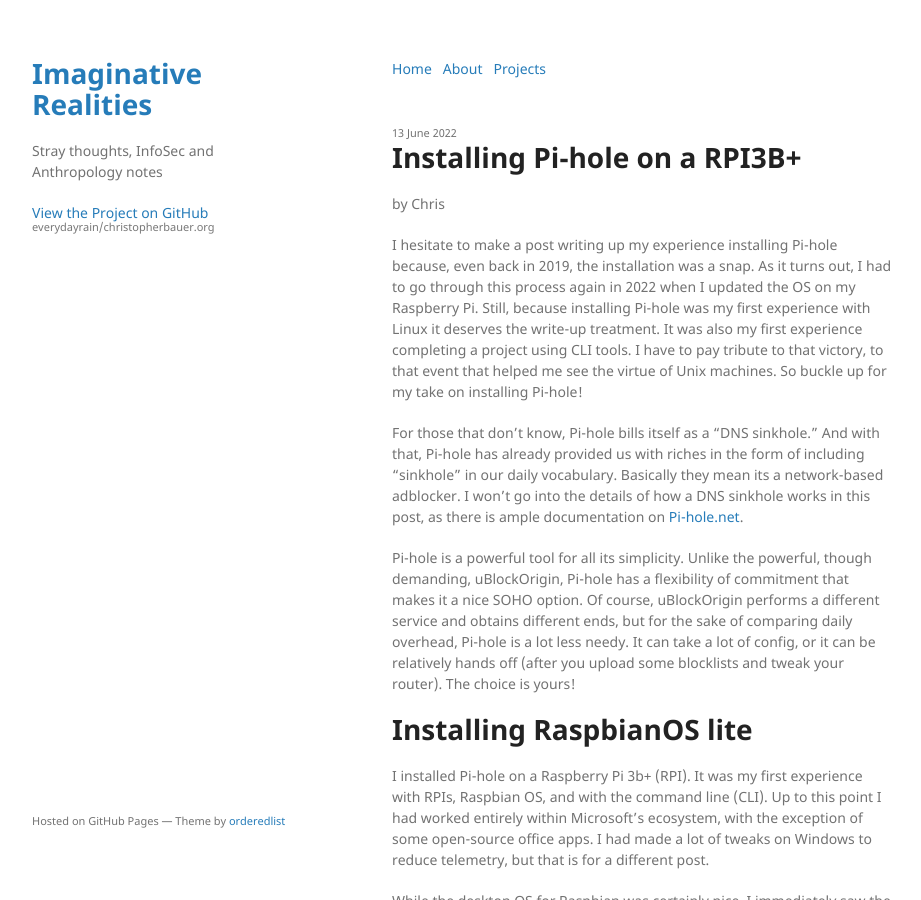
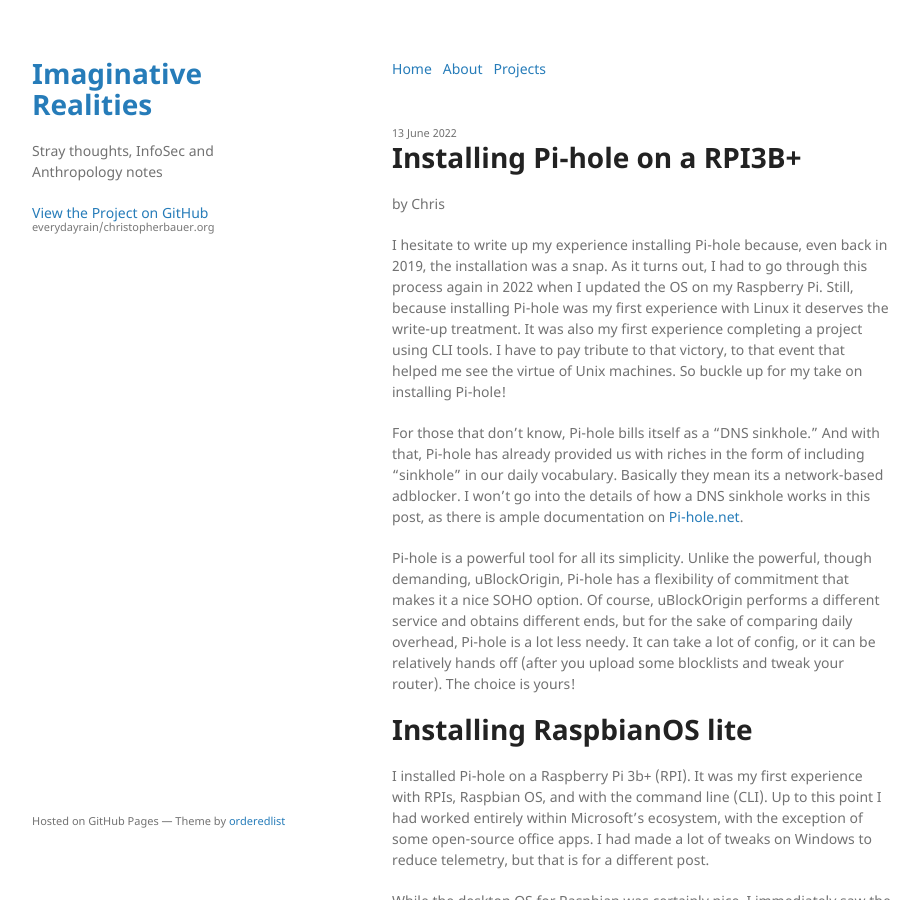
Before and after one commit to everydayrain/christopherbauer.org, a Jekyll site: the page built from _posts/2022-6-13-Another-Pi-hole-Blog.md, in a window 1280 px wide and 900 px high. Shown: the whole window, without its empty margins (178-1099 px from the left). Built offline with Jekyll 4.4.1, drawn with Linux system fonts in a browser that asks for light colours; some of the changed text lies outside the part shown.

Commit message:
pihole updated post

```diff
--- a/_posts/2022-6-13-Another-Pi-hole-Blog.md
+++ b/_posts/2022-6-13-Another-Pi-hole-Blog.md
@@ -3,7 +3,7 @@ layout: post
 author: Chris
 title: Installing Pi-hole on a RPI3B+
 ---
-I hesitate to make a post writing up my experience installing Pi-hole because, even back in 2019, the installation was a snap. As it turns out, I had to go through this process again in 2022 when I updated the OS on my Raspberry Pi. Still, because installing Pi-hole was my first experience with Linux it deserves the write-up treatment.  It was also my first experience completing a project using CLI tools.  I have to pay tribute to that victory, to that event that helped me see the virtue of Unix machines.  So buckle up for my take on installing Pi-hole!
+I hesitate to write up my experience installing Pi-hole because, even back in 2019, the installation was a snap. As it turns out, I had to go through this process again in 2022 when I updated the OS on my Raspberry Pi. Still, because installing Pi-hole was my first experience with Linux it deserves the write-up treatment.  It was also my first experience completing a project using CLI tools.  I have to pay tribute to that victory, to that event that helped me see the virtue of Unix machines.  So buckle up for my take on installing Pi-hole!
 
 For those that don't know, Pi-hole bills itself as a "DNS sinkhole."  And with that, Pi-hole has already provided us with  riches in the form of including "sinkhole" in our daily vocabulary. Basically they mean its a network-based adblocker.  I won't go into the details of how a DNS sinkhole works in this post, as there is ample documentation on [Pi-hole.net](https://docs.pi-hole.net/).
 
```
Also changed, not shown: other parts of _posts/2022-6-13-Another-Pi-hole-Blog.md (+1 -1 lines).
